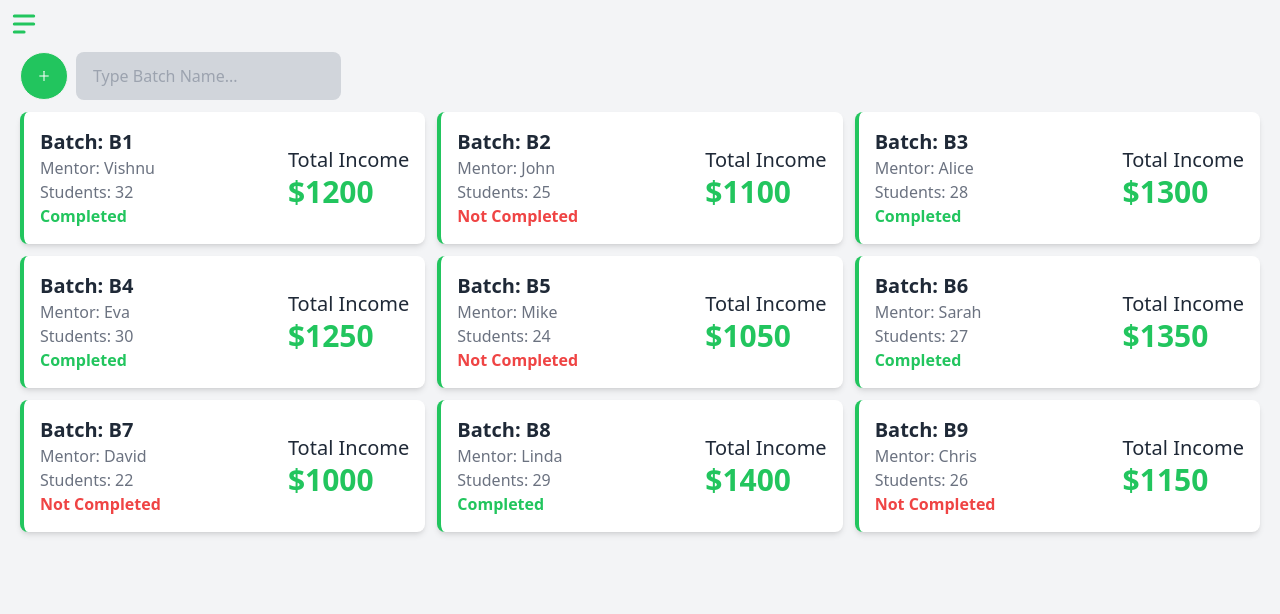
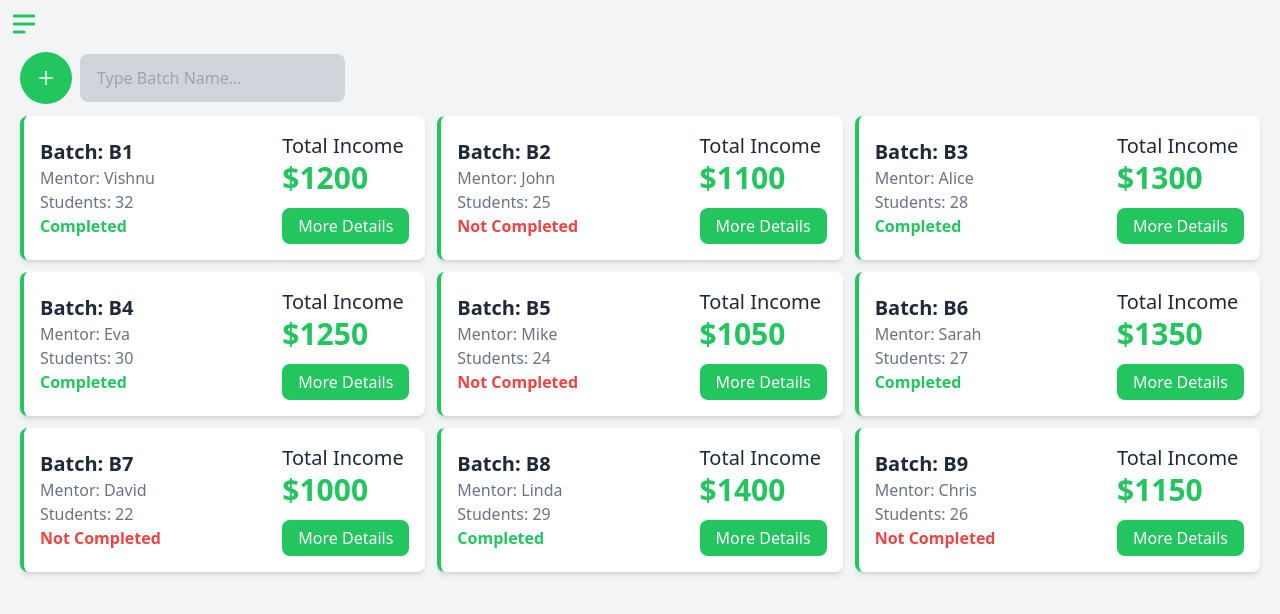
Before and after one commit to adarshswaminath/fetlla, a React (Vite) app: page /batches in a window 1280 px wide. Shown: the top 614 px of the page. Built offline with nearby package versions, Linux system fonts and the light colour scheme.

Commit message:
feat: batch detiling logic added

```diff
--- a/src/App.jsx
+++ b/src/App.jsx
@@ -6,6 +6,7 @@ import Home from "./Components/Home/Home";
 import Batches from "./Components/Batches/Batches";
 import Create from "./Components/Create/Create";
 import Mentors from "./Components/Mentors/Mentors";
+import Details from "./Components/Batches/Details"
 function App() {
   return (
     <div className="p-2 bg-gray-100 min-h-screen">
@@ -23,6 +24,7 @@ function App() {
               <Route exact path="/batches" element={<Batches />}></Route>
               <Route exact path="/create" element={<Create />}></Route>
               <Route exact path="/mentors" element={<Mentors />}></Route>
+              <Route exact path="/details" element={<Details/>}></Route>
             </Routes>
           </div>
           <div className="drawer-side">
--- a/src/Components/Batches/Batches.jsx
+++ b/src/Components/Batches/Batches.jsx
@@ -1,9 +1,17 @@
 import React, { useState } from "react";
 import { batchDetils } from "../../constants";
-import {AiOutlinePlus} from "react-icons/ai"
-import {Link} from "react-router-dom"
+import { AiOutlinePlus } from "react-icons/ai";
+import { Link ,useNavigate} from "react-router-dom";
+
 const Card = ({ props }) => {
   const { name, mentor, isCompleted, totalStudents, income } = props;
+  // pass data from here to details
+  const navigate = useNavigate()
+  // send the clicked batch name to details
+  const passClick = () => {
+    console.log(name)
+    navigate("/details",{state: name})
+  }
   return (
     <div className="bg-white p-4 shadow-md rounded-lg border-l-4 border-green-500 flex justify-between items-center">
       <div>
@@ -23,6 +31,10 @@ const Card = ({ props }) => {
       <div>
         <h3 className="text-xl">Total Income</h3>
         <p className="text-green-500 text-3xl font-bold">${income}</p>
+
+        <button className="px-4 py-1.5 bg-green-500 rounded-lg text-white mt-3"
+          onClick={passClick}
+        >More Details</button>
       </div>
     </div>
   );
@@ -33,10 +45,10 @@ function Batches() {
   return (
     <div className="p-3">
       <div className="flex gap-2 items-center mb-3">
-         <Link to="/create">
-        <button className="btn rounded-full bg-green-500 text-white hover:bg-green-400 font-semibold">
-        <AiOutlinePlus/>
-        </button>
+        <Link to="/create">
+          <button className="px-4 py-4 rounded-full bg-green-500 text-white hover:bg-green-500 font-semibold group">
+            <AiOutlinePlus className="group-hover:rotate-90 transition ease-in delay-200 duration-100 text-xl" />
+          </button>
         </Link>
         <input
           type="text"
--- /dev/null
+++ b/src/Components/Batches/Details.jsx
@@ -0,0 +1,33 @@
+import React from 'react'
+import { useLocation } from 'react-router-dom'
+import { batchDetils } from '../../constants';
+
+const Card = ({props}) => {
+  const {name,mentor,isCompleted,totalStudents,income} = props
+  return(
+    <div>
+      <h2>{name}</h2>
+      <h2>{mentor}</h2>
+      <h2>{isCompleted}</h2>
+      <h2>{totalStudents}</h2>
+      <h2>{income}</h2>
+
+    </div>
+  )
+}
+
+
+function Details() {
+  const location = useLocation();
+  const name = location.state
+  console.log(name)
+  return (
+    <div>
+      {batchDetils.map((value) => (
+        value.name === name && <Card props={value}/>
+      ))}
+    </div>
+  )
+}
+
+export default Details
```
